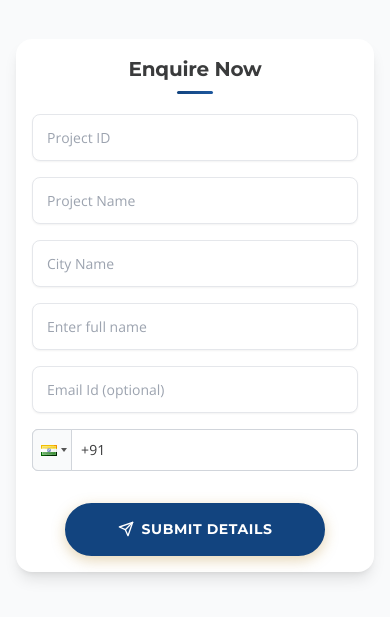
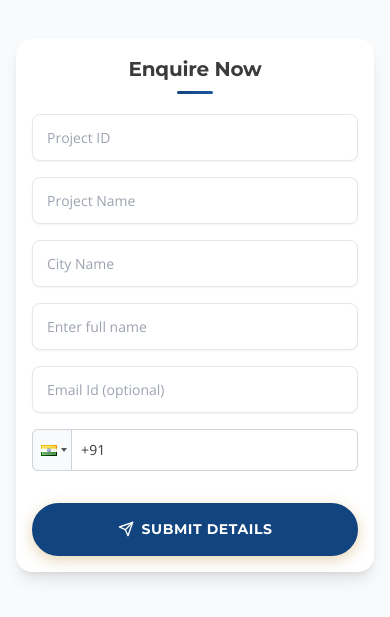
Before and after one commit to vineet-proptiger/form, a Next.js app: page /mirania-evara in a window 390 px wide. Shown: the part 117-734 px from the top of the page. Built offline with nearby package versions, Linux system fonts and the light colour scheme.

Commit message:
refactor: update button styling for improved responsiveness in LeadForm

```diff
--- a/components/LeadForm.jsx
+++ b/components/LeadForm.jsx
@@ -134,8 +134,8 @@ const LeadForm = ({ formName = 'Hero Form', btnText = 'Submit Details' }) => {
       </div> */}
 
       <button type="submit" disabled={loading}
-        className="btn-gold mt-4 w-full"
-        style={{ padding: '14px', width: '80%', display: 'flex', marginLeft: 'auto', marginRight: 'auto' }}>
+        className="btn-gold mt-4 w-full sm:w-4/5 mx-auto"
+        style={{ padding: '14px', display: 'flex' }}>
         <svg width="16" height="16" viewBox="0 0 24 24" fill="none" stroke="currentColor" strokeWidth="2" strokeLinecap="round" strokeLinejoin="round">
           <line x1="22" y1="2" x2="11" y2="13" /><polygon points="22 2 15 22 11 13 2 9 22 2" />
         </svg>
```
